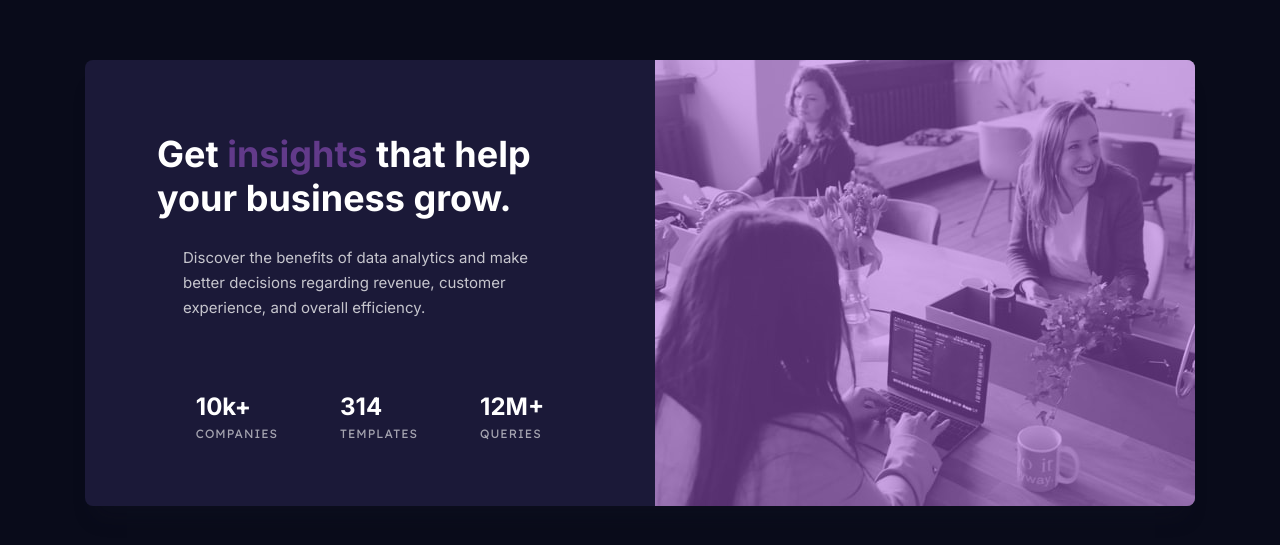
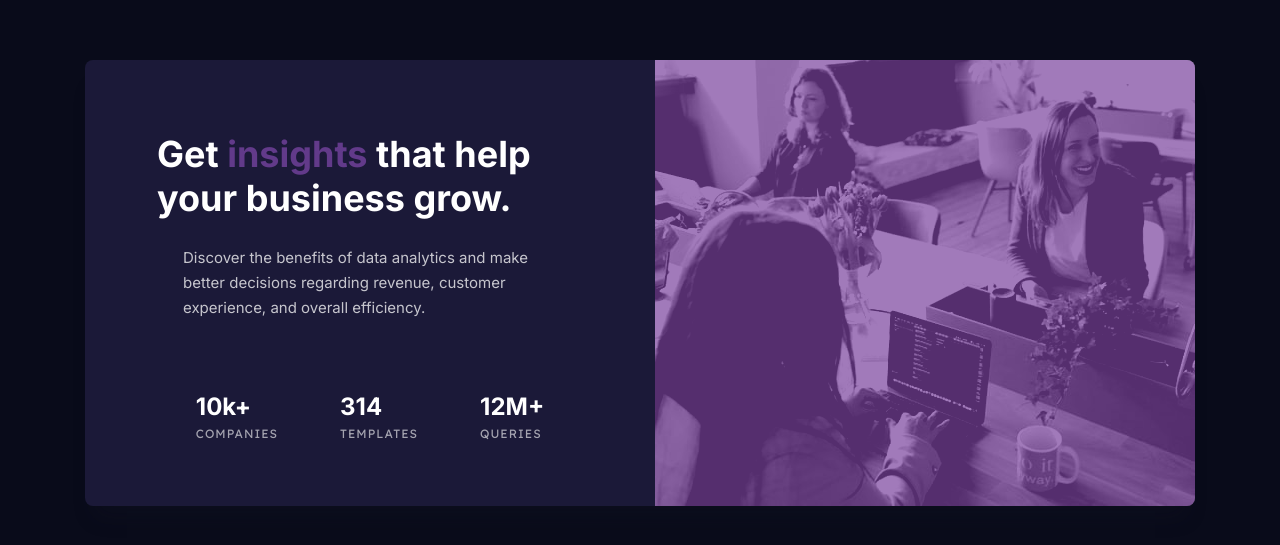
Before and after one commit to ostapyshyn/FM-Stats-preview-card-component, a React (Create React App) app: page / in a window 1280 px wide. Shown: the part 117-662 px from the top of the page. Built offline with nearby package versions, Linux system fonts and the light colour scheme.

Commit message:
Finish project

```diff
--- a/src/App.scss
+++ b/src/App.scss
@@ -7,7 +7,7 @@
   align-items: center;
   height: 100vh;
   width: 100%;
-  max-width: 1110px;
+  // max-width: 1110px;
   margin: auto;
 
   @include mq(900px) {
--- a/src/assets/statsCard.module.scss
+++ b/src/assets/statsCard.module.scss
@@ -9,6 +9,10 @@ main {
   align-items: center;
   // overflow-y: auto;
 
+  @include mq(900px) {
+    align-items: stretch;
+  }
+
   article {
     background: var(--dark-desaturated-blue);
     box-shadow: 0px 20px 20px -10px rgba(23, 25, 41, 0.203087);
@@ -18,6 +22,10 @@ main {
       max-width: 540px;
       position: relative;
 
+      @include mq(900px) {
+        max-width: 100%;
+      }
+
       div {
         position: absolute;
         top: 0;
@@ -25,6 +33,7 @@ main {
         width: 100%;
         height: 100%;
         z-index: 999;
+        opacity: 1;
         transition: opacity 0.3s ease-in-out;
       }
 
@@ -33,6 +42,11 @@ main {
         object-fit: cover;
         height: 100%;
         display: block;
+        filter: contrast(1.9) brightness(60%);
+
+        @include mq(900px) {
+          width: 100%;
+        }
       }
     }
 
@@ -49,6 +63,8 @@ main {
 
       @include mq(900px) {
         margin-inline: 26.5px;
+        max-width: 100%;
+        margin-top: 40px;
       }
 
       p {
--- a/src/components/StatsCard.jsx
+++ b/src/components/StatsCard.jsx
@@ -1,6 +1,7 @@
 import React from 'react';
 import styles from '../assets/statsCard.module.scss';
 import employee from '../assets/img/image-header-desktop.jpg';
+import employeeMob from '../assets/img/image-header-mobile.jpg';
 
 function StatsCard() {
   return (
@@ -27,10 +28,12 @@ function StatsCard() {
             </li>
           </ul>
         </div>
-        <div className={styles.image}>
-          <img src={employee} alt="employee" />
+        <picture className={styles.image}>
+          <source media="(min-width: 899px)" srcSet={employee} />
+          <img src={employeeMob} alt="employee" />
           <div></div>
-        </div>
+        </picture>
+
       </article>
     </main>
   );
```
